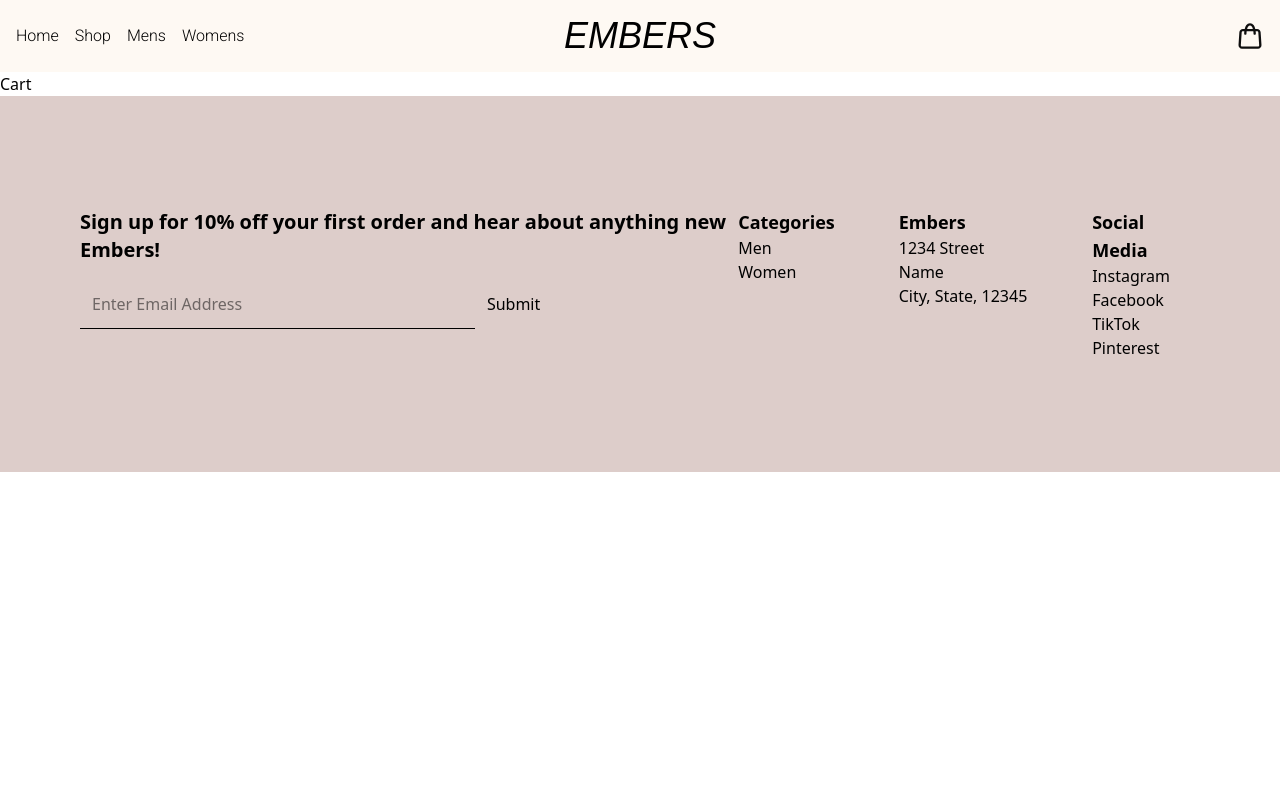
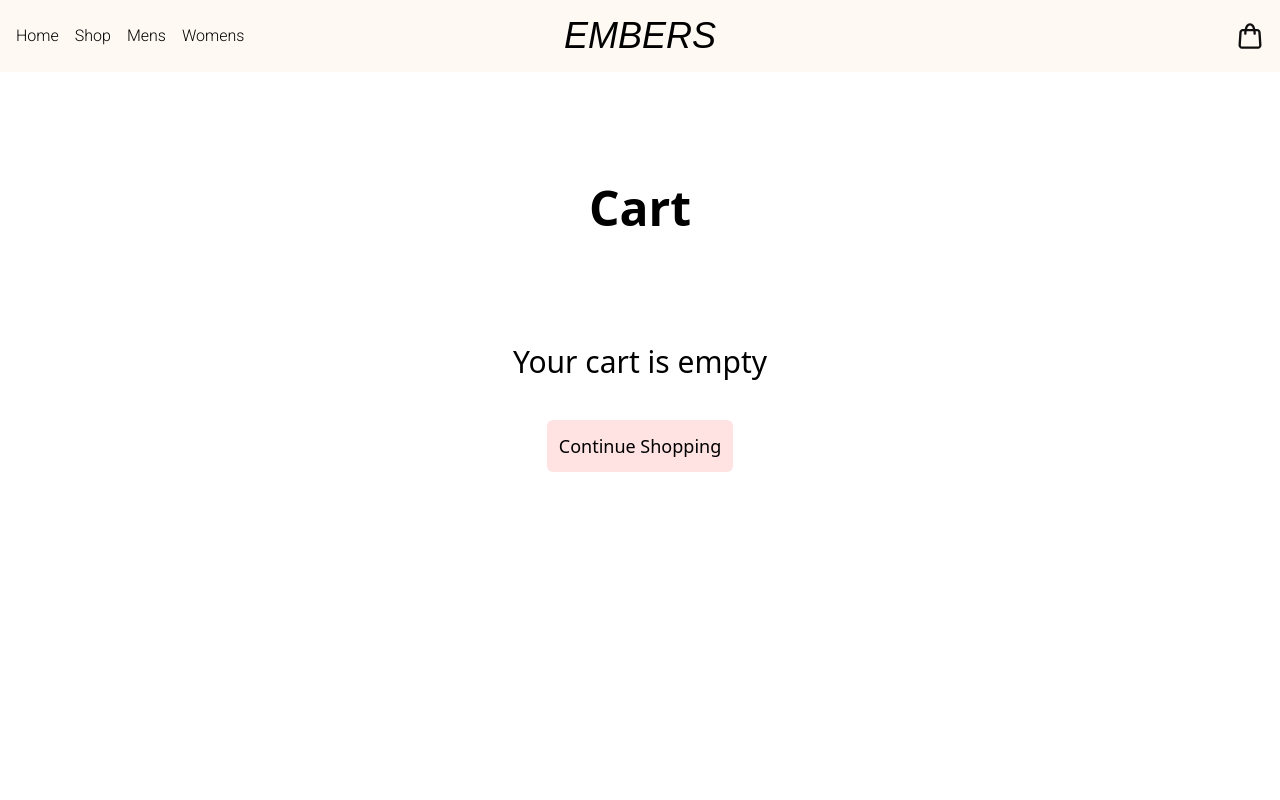
Before and after one commit to AndrewC145/Ecommerce-App, a React (Vite) app: page /cart in a window 1280 px wide. Shown: the top 800 px of the page. Built offline with nearby package versions, Linux system fonts and the light colour scheme; a web font is replaced by a local one.

Commit message:
Started Designing Cart

```diff
--- a/src/components/Cart.jsx
+++ b/src/components/Cart.jsx
@@ -1,13 +1,37 @@
 import { useContext } from "react";
+import { Link } from "react-router-dom";
+import CategoryHeader from "./CategoryHeader";
 import CartContext from "./CartContext";
 
 function Cart() {
   const { cartItems } = useContext(CartContext);
-  console.log(cartItems);
+
+  if (!cartItems.length) {
+    return (
+      <div className="flex h-screen flex-col items-center">
+        <CategoryHeader category={"Cart"} />
+        <h1 className="text-center text-xl md:text-2xl lg:text-3xl">Your cart is empty</h1>
+        <Link to={"/shop"}>
+          <button className="mt-7 transform cursor-pointer rounded-md bg-red-100 p-2 text-sm duration-150 hover:bg-red-200 md:mt-10 md:p-3 md:text-lg">
+            Continue Shopping
+          </button>
+        </Link>
+      </div>
+    );
+  }
 
   return (
     <div>
-      <h1>Cart</h1>
+      <CategoryHeader category={"Cart"} />
+      <div className="p-4 md:p-8 lg:p-10 xl:p-12">
+        <div className="flex justify-between border-b border-black p-4">
+          <h2>Product</h2>
+          <div className="flex w-1/3 justify-between">
+            <p>Quantity</p>
+            <p>Total</p>
+          </div>
+        </div>
+      </div>
     </div>
   );
 }
--- a/src/components/ProductPage.jsx
+++ b/src/components/ProductPage.jsx
@@ -5,7 +5,7 @@ import LoadError from "./LoadError";
 
 function ProductPage() {
   const { products, error } = useFetchProducts();
-  const { cartItems, setCartItems } = useContext(CartContext);
+  const { setCartItems } = useContext(CartContext);
   const [quantity, setQuantity] = useState(0);
   const idName = Number(window.location.pathname.split("/")[2]);
 
@@ -24,8 +24,11 @@ function ProductPage() {
       return;
     }
 
-    setCartItems([...cartItems, { ...product, quantity: Number(quantity) }]);
-    console.log(cartItems);
+    setCartItems((prevItems) => {
+      const updatedItems = [...prevItems, { ...product, quantity: Number(quantity) }];
+      console.log(updatedItems);
+      return updatedItems;
+    });
   };
 
   if (error) {
```
